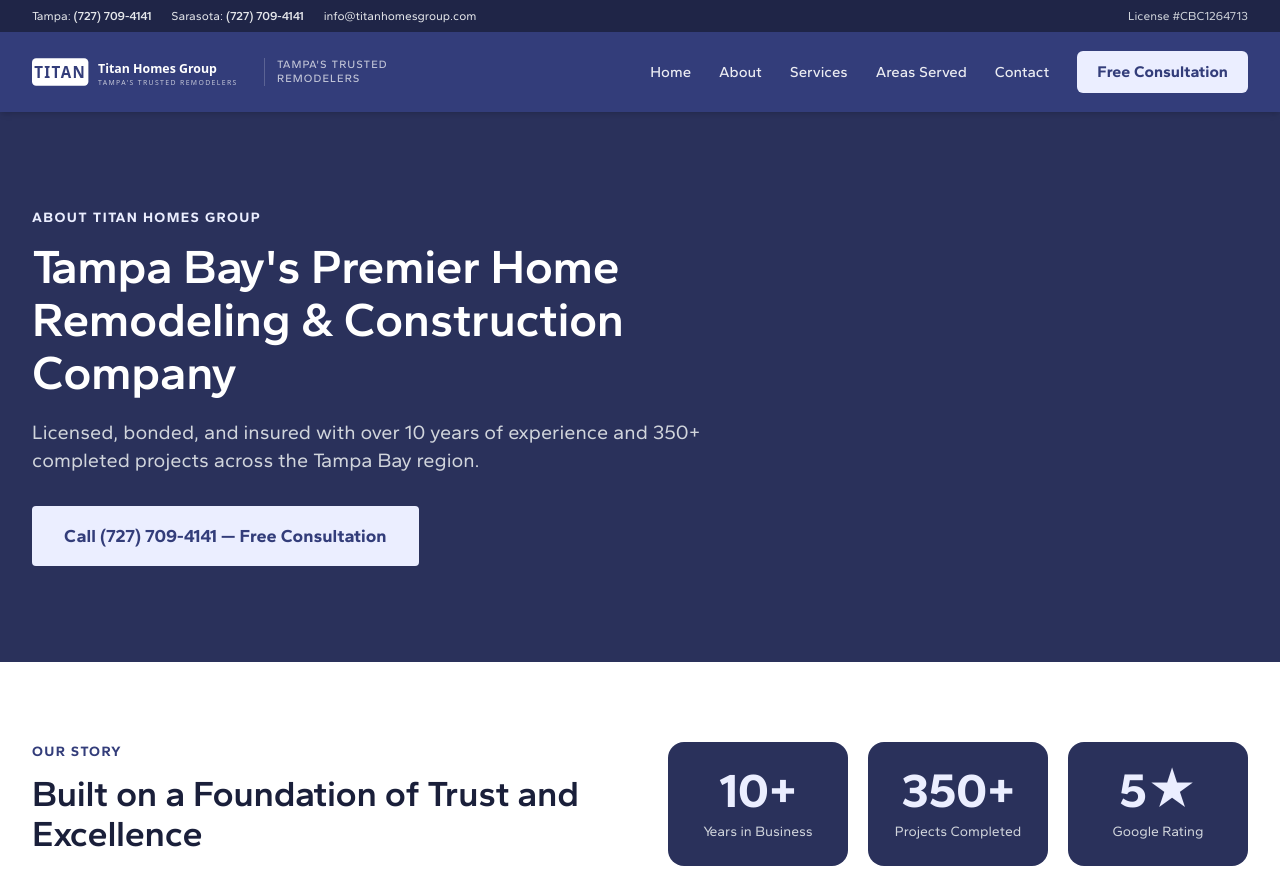
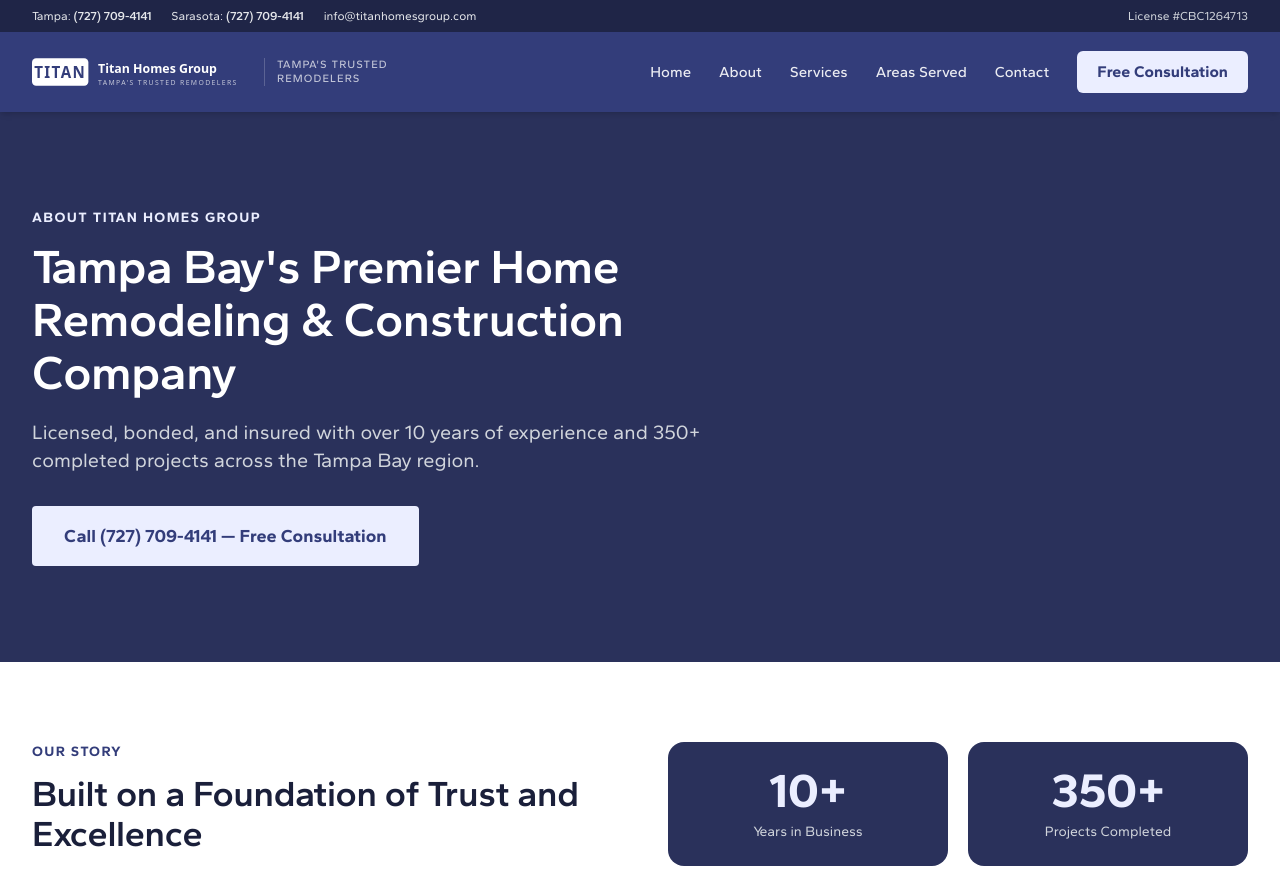
Before and after one commit to coolpeter2025/Titan_Site, a Next.js app: page /about in a window 1280 px wide. Shown: the top 883 px of the page. Built offline with nearby package versions, Linux system fonts and the light colour scheme.

Commit message:
Remove 5.0 star Google Rating stat tile
Co-Authored-By: Claude Sonnet 4.6 <noreply@anthropic.com>

```diff
--- a/app/about/page.tsx
+++ b/app/about/page.tsx
@@ -72,11 +72,10 @@ export default function AboutPage() {
             </div>
 
             <div className="space-y-5">
-              <div className="grid grid-cols-3 gap-5">
+              <div className="grid grid-cols-2 gap-5">
                 {[
                   { number: "10+", label: "Years in Business" },
                   { number: "350+", label: "Projects Completed" },
-                  { number: "5★", label: "Google Rating" },
                 ].map((stat, i) => (
                   <div key={i} className="bg-[var(--navy-deep)] rounded-2xl p-6 text-center">
                     <p className="text-5xl font-bold text-[var(--lavender)] mb-2">{stat.number}</p>
--- a/app/page.tsx
+++ b/app/page.tsx
@@ -117,11 +117,10 @@ export default function HomePage() {
               Expert Renovations · Transparent Pricing · Unmatched Customer Care
             </h2>
           </div>
-          <div className="grid grid-cols-1 sm:grid-cols-3 gap-4 sm:gap-6">
+          <div className="grid grid-cols-1 sm:grid-cols-2 gap-4 sm:gap-6 max-w-3xl mx-auto">
             {[
               { num: "10+", label: "Years in Business" },
               { num: "350+", label: "Projects Completed" },
-              { num: "5.0★", label: "Google Rating" },
             ].map((s) => (
               <div key={s.label} className="bg-[var(--lavender)] rounded-lg p-6 sm:p-8 text-center">
                 <p className="text-3xl sm:text-4xl font-bold text-[var(--navy)] mb-2">{s.num}</p>
```
